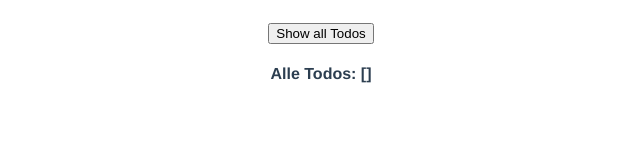
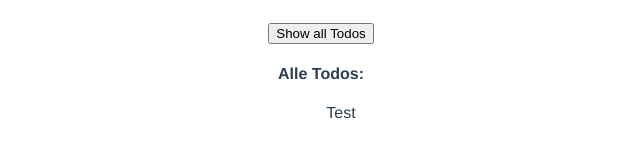
Before and after one commit to kruemelnerd/TodoApp, a Vue app in the folder frontend/: page /#/todos in a window 1280 px wide. Shown: the part 369-526 px from the top of the page, without its empty margins (319-959 px from the left). Built offline with nearby package versions, Linux system fonts and the light colour scheme.

Commit message:
Showing items in a nice manner
- Each item is a seperate line
- Adjusting the format so eslint is happy

```diff
--- a/frontend/src/components/Service.vue
+++ b/frontend/src/components/Service.vue
@@ -5,11 +5,18 @@
 
     <button @click="showAllTodos()">Show all Todos</button>
 
-    <h4>Alle Todos: {{ response }}</h4>
+    <h4>Alle Todos:</h4>
+    <ul>
+      Test
+      <li v-for="item in response" v-bind:key="item.id">
+        {{ item.description }}
+      </li>
+    </ul>
   </div>
 </template>
 
 <script>import axios from 'axios'
+
 export default {
   name: 'service',
   data () {
@@ -19,7 +26,6 @@ export default {
       erros: []
     }
   },
-
   methods: {
     showAllTodos () {
       axios.get('todo')
```
